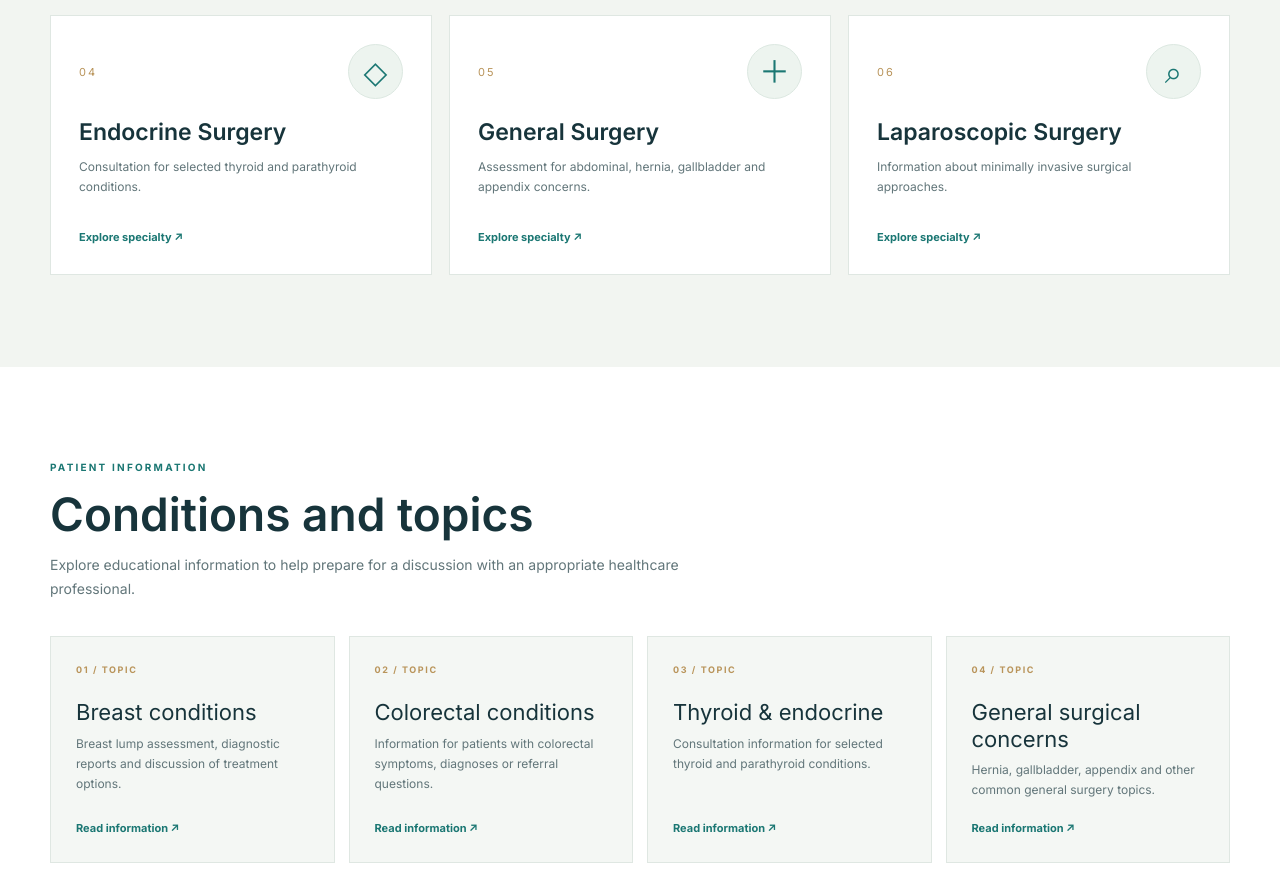
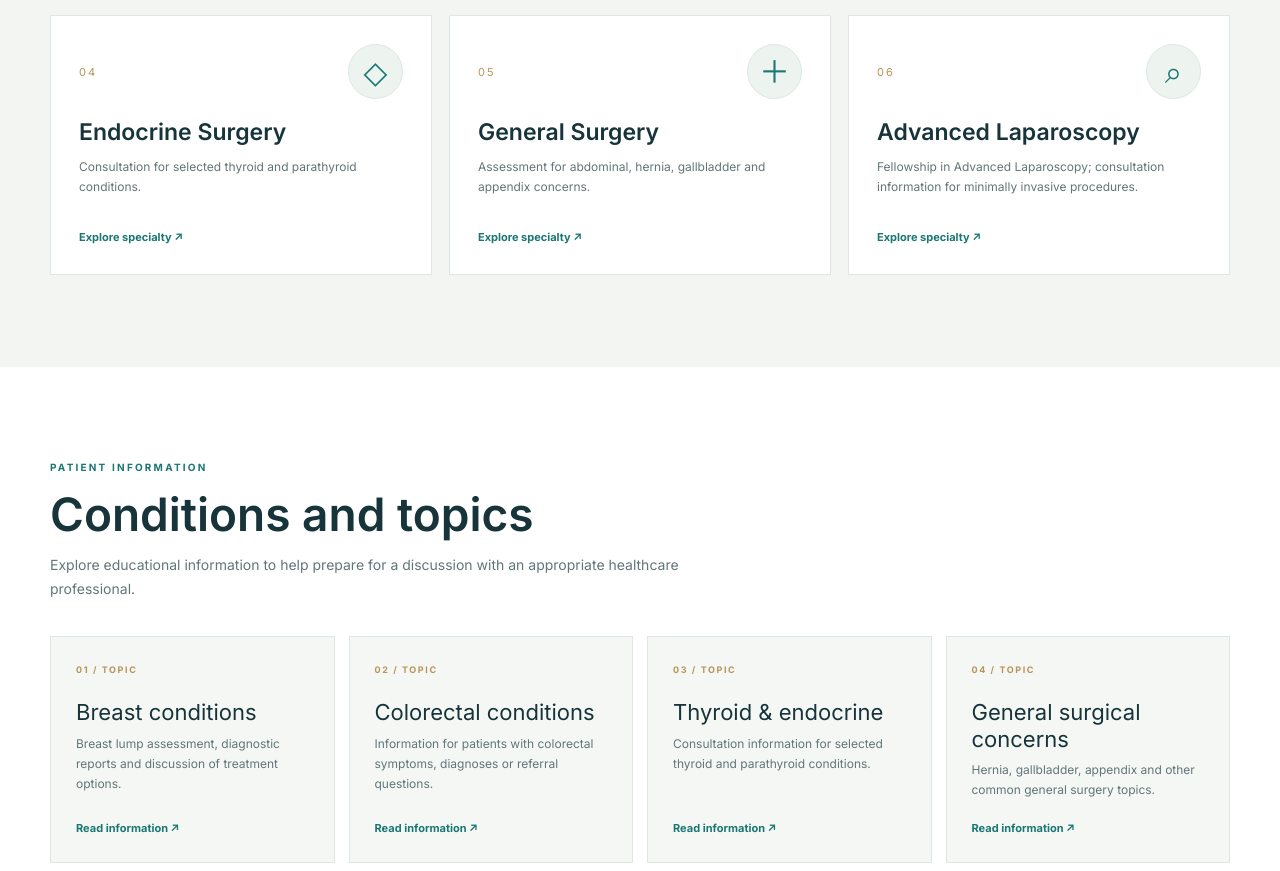
Before and after one commit to franklinctapley-del1122/Drzaintayyababbas, a Next.js app: page / in a window 1280 px wide. Shown: the part 2660-3531 px from the top of the page. Built offline with nearby package versions, Linux system fonts and the light colour scheme.

Commit message:
Add Advanced Laparoscopy specialty

```diff
--- a/app/page.tsx
+++ b/app/page.tsx
@@ -16,7 +16,7 @@ const specialties=[
   ["03","Colorectal Cancer Consultation","Colorectal and gastrointestinal cancer assessment information.","/specialties/colorectal-cancer-consultation","◎"],
   ["04","Endocrine Surgery","Consultation for selected thyroid and parathyroid conditions.","/specialties/endocrine-surgery","◇"],
   ["05","General Surgery","Assessment for abdominal, hernia, gallbladder and appendix concerns.","/specialties/general-surgery","＋"],
-  ["06","Laparoscopic Surgery","Information about minimally invasive surgical approaches.","/specialties/laparoscopic-surgery","⌕"]
+  ["06","Advanced Laparoscopy","Fellowship in Advanced Laparoscopy; consultation information for minimally invasive procedures.","/specialties/laparoscopic-surgery","⌕"]
 ];
 const focus=[
   ["Breast conditions","Breast lump assessment, diagnostic reports and discussion of treatment options.","/specialties/breast-cancer-consultation"],
```
